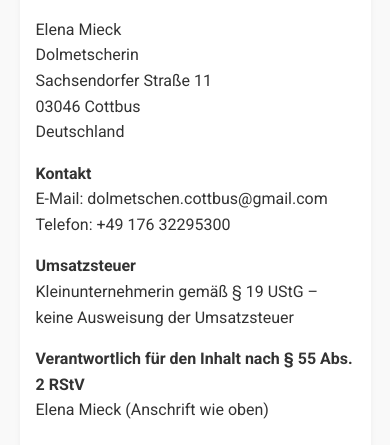
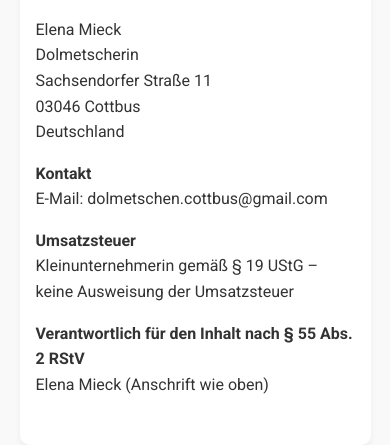
Before and after one commit to dolmetschen-cottbus/web, a plain HTML site: page de/impressum.html in a window 390 px wide. Shown: the part 652-1097 px from the top of the page. Drawn offline with Linux system fonts and the light colour scheme.

Commit message:
- removed phone number

```diff
--- a/de/impressum.html
+++ b/de/impressum.html
@@ -66,8 +66,7 @@
 
         <p>
             <strong>Kontakt</strong><br>
-            E-Mail: dolmetschen.cottbus@gmail.com<br>
-            Telefon: +49 176 32295300
+            E-Mail: dolmetschen.cottbus@gmail.com
         </p>
 
         <p>
```
Also changed, not shown: de/contact.html (+0 -1 lines), ru/contact.html (+0 -1 lines), ru/impressum.html (+1 -2 lines).
